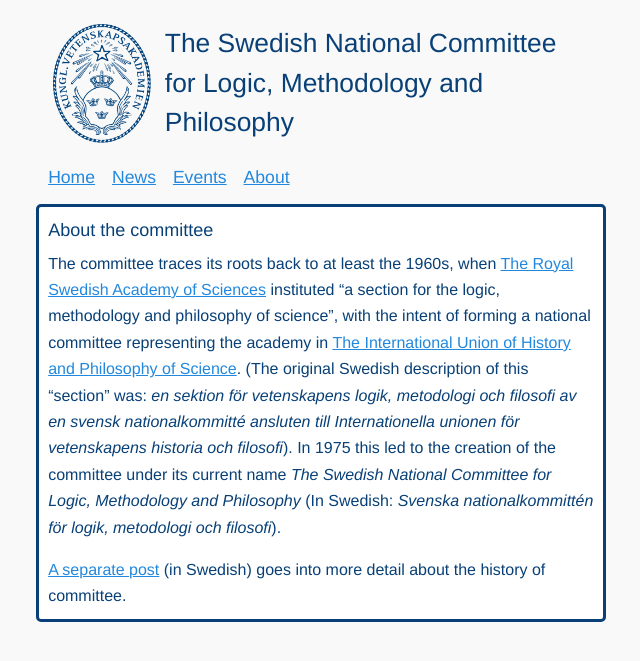
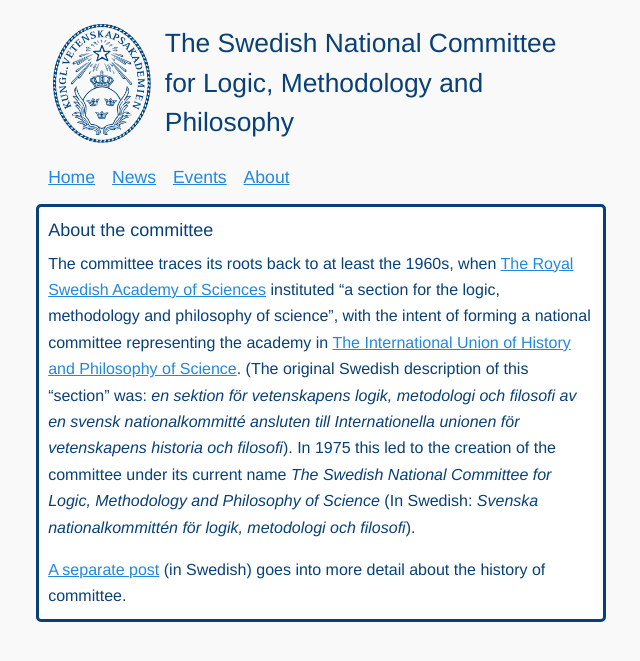
Before and after one commit to KVA-LMF/kva-lmf.github.io, a Jekyll site: the page built from about/index.md, in a window 1280 px wide. Shown: the top 661 px of the page, without its empty margins (319-959 px from the left). Built offline with Jekyll 4.4.1, drawn with Linux system fonts in a browser that asks for light colours.

Commit message:
correction: add ‘of Science’ to English name of committee

```diff
--- a/about/index.md
+++ b/about/index.md
@@ -13,8 +13,8 @@ with the intent of forming a national committee representing the academy in
 vetenskapens logik, metodologi och filosofi av en svensk nationalkommitté
 ansluten till Internationella unionen för vetenskapens historia och filosofi*).
 In 1975 this led to the creation of the committee under its current name *The
-Swedish National Committee for Logic, Methodology and Philosophy* (In Swedish:
-*Svenska nationalkommittén för logik, metodologi och filosofi*).
+Swedish National Committee for Logic, Methodology and Philosophy of Science* (In
+Swedish: *Svenska nationalkommittén för logik, metodologi och filosofi*).
 
 [A separate post]({% post_url 2022-05-02-Tillkomsten-av-nationalkommitten %})
 (in Swedish) goes into more detail about the history of committee.
```
Also changed, not shown: index.md (+2 -1 lines).
